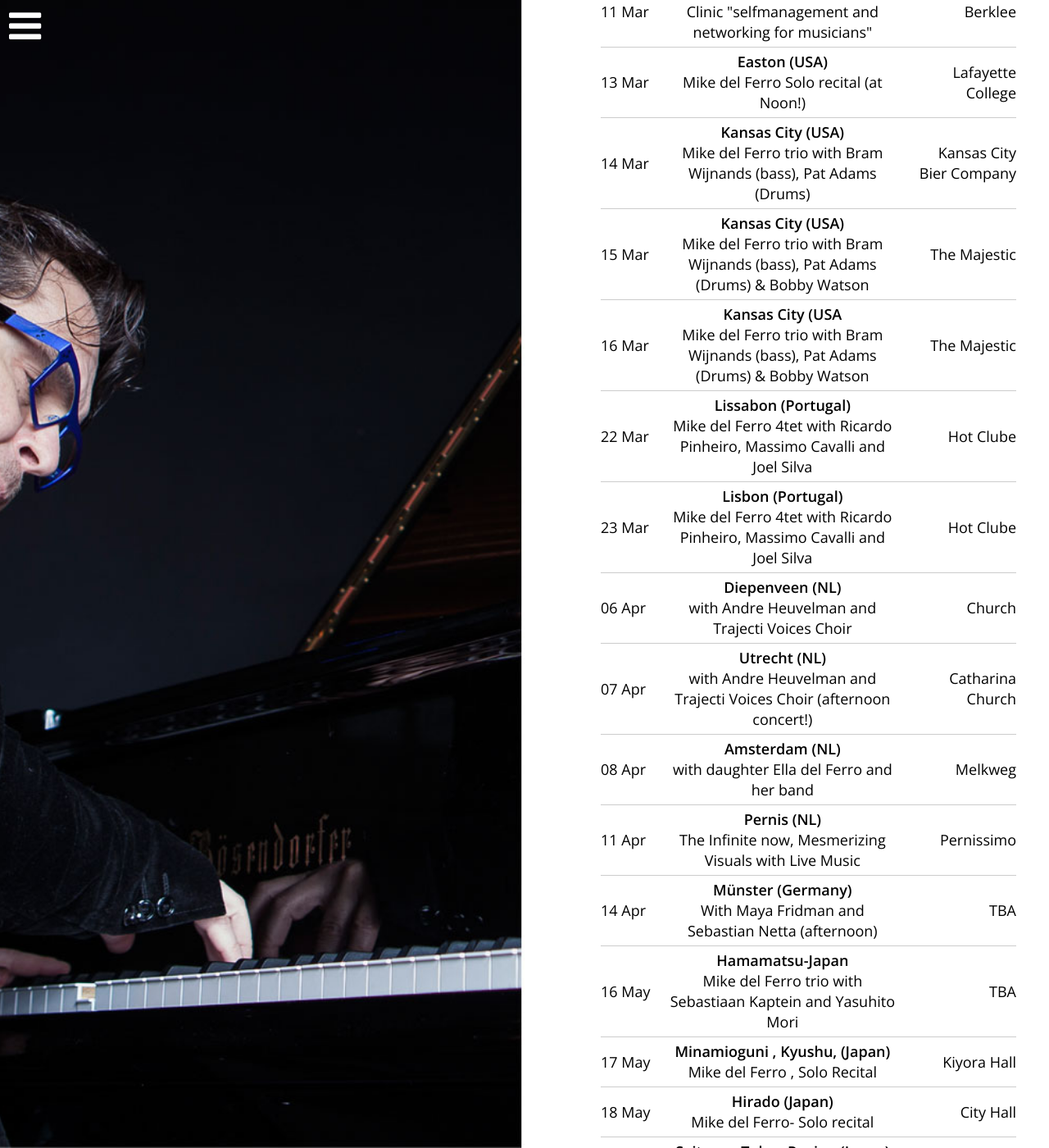
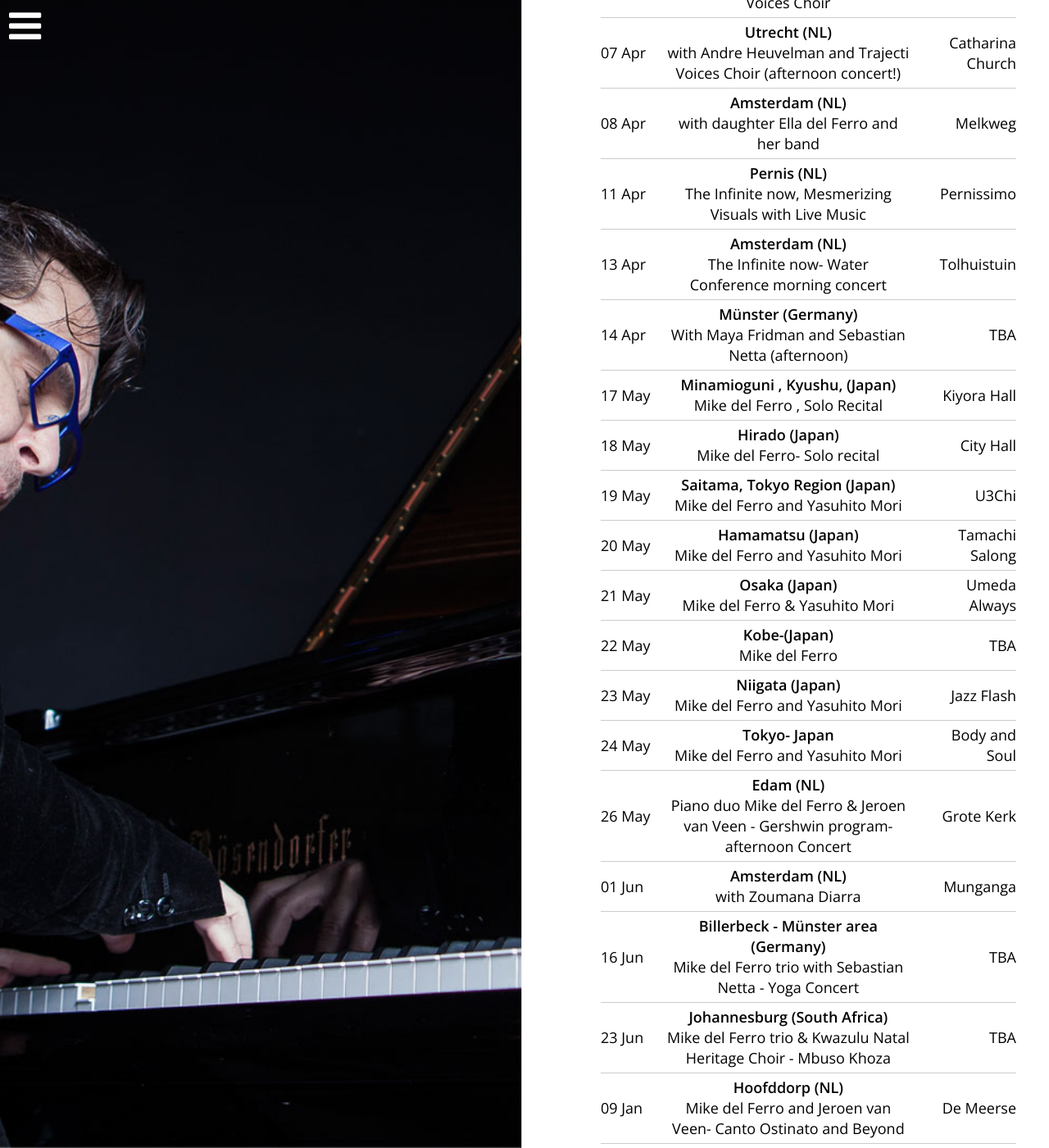
Before and after one commit to mikedelferro/website, a Jekyll site: the page built from agenda.html, in a window 1280 px wide and 1400 px high, scrolled down 272 px. Shown: the whole window at 82% size. Built offline with Jekyll 4.4.1, drawn with Linux system fonts in a browser that asks for light colours; nearby versions of some CDN libraries; some of the changed text lies outside the part shown.

Commit message:
Updated '_config.yml' via CloudCannon

```diff
--- a/_config.yml
+++ b/_config.yml
@@ -9,7 +9,7 @@ gigs:
     location: City Hall
     venue: Hirado (Japan)
     url:
-  - title: Mike del Ferro trio with Sebastiaan Kaptein and Yasuhito Mori
+  - title: Mike del Ferro and Yasuhito Mori
     date: 2019-05-24 20:00:00
     location: Body and Soul
     venue: Tokyo- Japan
@@ -24,65 +24,63 @@ gigs:
     location: Munganga
     venue: Amsterdam (NL)
     url: 'https://www.munganga.nl'
-  - title:
-    date: 2019-03-03 20:30:00
-    location: Velvet Note
-    venue: Atlanta (USA)
-    url: 'https://thevelvetnote.com/'
+  - title: Mike del Ferro & Yasuhito Mori
+    date: 2019-05-21 20:30:00
+    location: Umeda Always
+    venue: Osaka (Japan)
+    url: 'http://www.always-live.info'
   - title: 'The Infinite now, Mesmerizing Visuals with Live Music'
     date: 2019-04-11 20:00:00
     location: Pernissimo
     venue: Pernis (NL)
     url: www.pernissimo.org
-  - title: 'Mike del Ferro 4tet with Ricardo Pinheiro, Massimo Cavalli and Joel Silva'
-    date: 2019-03-23 20:00:00
-    location: Hot Clube
-    venue: Lisbon (Portugal)
-    url: 'https://www.hcp.pt'
-  - title: 'Mike del Ferro 4tet with Ricardo Pinheiro, Massimo Cavalli and Joel Silva'
-    date: 2019-03-22 20:00:00
-    location: Hot Clube
-    venue: Lissabon (Portugal)
-    url: 'https://www.hcp.pt'
+  - title: Mike del Ferro and Yasuhito Mori
+    date: 2019-05-20 19:00:00
+    location: Tamachi Salong
+    venue: Hamamatsu (Japan)
+    url: 'http://08artforme.com'
+  - title: Mike del Ferro and Yasuhito Mori
+    date: 2019-05-23 19:00:00
+    location: Jazz Flash
+    venue: Niigata (Japan)
+    url: 'https://r.goope.jp/jazzflash'
   - title: With Maya Fridman and Sebastian Netta (afternoon)
     date: 2019-04-14 15:00:00
     location: TBA
     venue: Münster (Germany)
     url:
-  - title: Clinic "selfmanagement and networking for musicians"
-    date: 2019-03-11 18:00:00
-    location: Berklee
-    venue: Boston (USA)
-    url: 'https://bostonconservatory.berklee.edu'
-  - title: Mike del Ferro trio with Sebastiaan Kaptein and Yasuhito Mori
-    date: 2019-05-16 20:00:00
+  - title: >-
+      Piano duo Mike del Ferro & Jeroen van Veen - Gershwin program-afternoon
+      Concert
+    date: 2019-05-26 16:30:00
+    location: Grote Kerk
+    venue: Edam (NL)
+    url: 'http://www.piano-edam.nl/home/4'
+  - title: Mike del Ferro
+    date: 2019-05-22 20:00:00
     location: TBA
-    venue: Hamamatsu-Japan
+    venue: Kobe-(Japan)
     url:
-  - title: Mike del Ferro Solo recital (at Noon!)
-    date: 2019-03-13 12:00:00
-    location: Lafayette College
-    venue: Easton (USA)
-    url: 'https://www.lafayette.edu/'
-  - title: 'Mike del Ferro trio with Bram Wijnands (bass), Pat Adams (Drums)'
-    date: 2019-03-14 20:00:00
-    location: Kansas City Bier Company
-    venue: Kansas City (USA)
-    url: 'https://kcbier.com'
-  - title: >-
-      Mike del Ferro trio with Bram Wijnands (bass), Pat Adams (Drums) & Bobby
-      Watson
-    date: 2019-03-15 20:00:00
-    location: The Majestic
-    venue: Kansas City (USA)
-    url: 'http://majestickc.com/upcoming-shows/'
-  - title: >-
-      Mike del Ferro trio with Bram Wijnands (bass), Pat Adams (Drums) & Bobby
-      Watson
-    date: 2019-03-16 20:00:00
-    location: The Majestic
-    venue: Kansas City (USA
-    url: 'http://majestickc.com/upcoming-shows/'
+  - title: The Infinite now- Water Conference morning concert
+    date: 2019-04-13 09:00:00
+    location: Tolhuistuin
+    venue: Amsterdam (NL)
+    url: 'https://www.rotary.nl/d1580/activiteiten/discon/programma/'
+  - title: Mike del Ferro and Jeroen van Veen- Canto Ostinato and Beyond
+    date: 2020-01-09 20:00:00
+    location: De Meerse
+    venue: Hoofddorp (NL)
+    url: 'https://www.demeerse.nl/'
+  - title: Mike del Ferro trio & Kwazulu Natal Heritage Choir - Mbuso Khoza
+    date: 2019-06-23 20:00:00
+    location: TBA
+    venue: Johannesburg (South Africa)
+    url:
+  - title: Mike del Ferro trio with Sebastian Netta - Yoga Concert
+    date: 2019-06-16 20:00:00
+    location: TBA
+    venue: Billerbeck - Münster area (Germany)
+    url:
   - title: with Andre Heuvelman and Trajecti Voices Choir
     date: 2019-04-06 20:00:00
     location: Church
```
